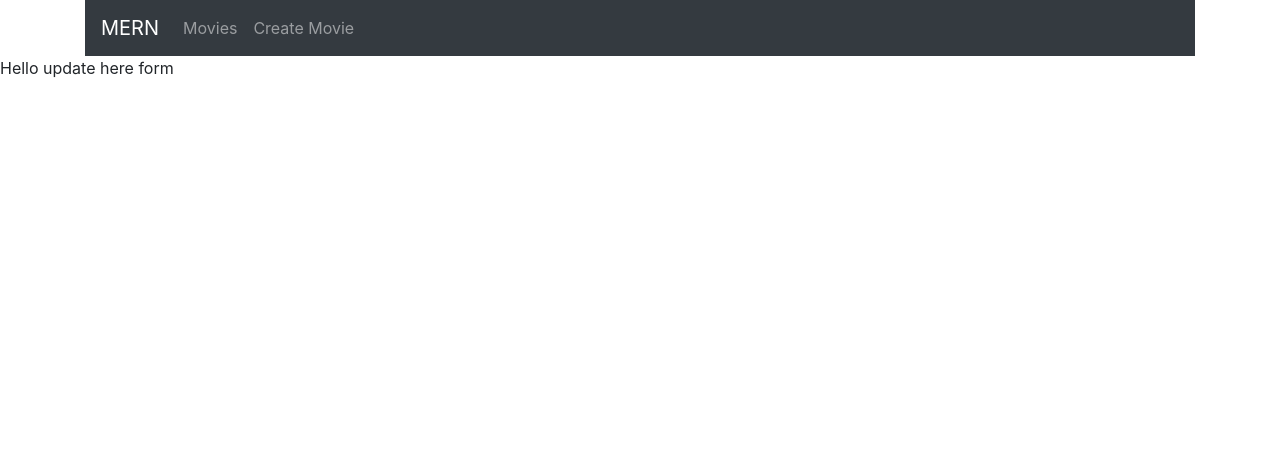
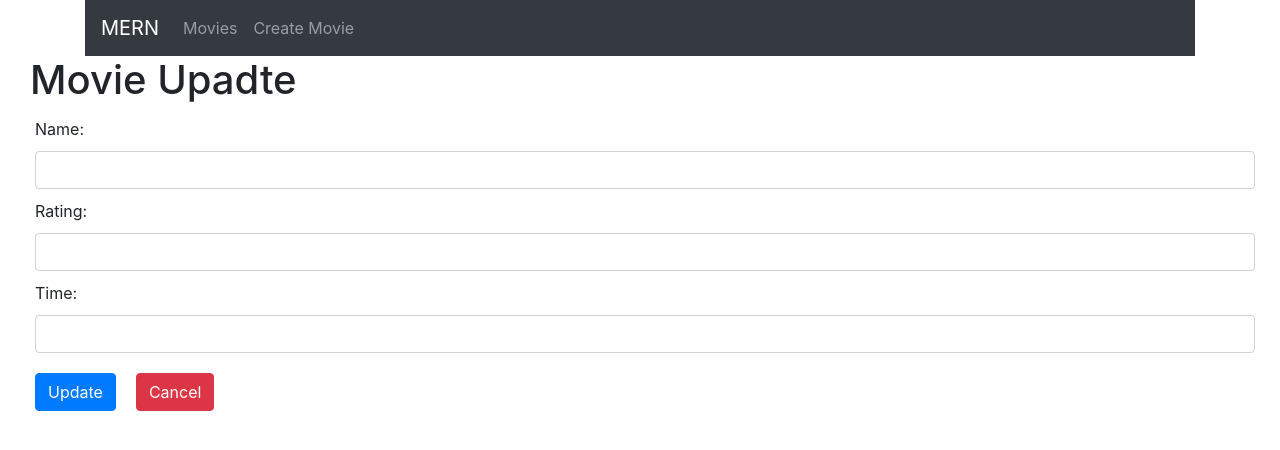
Before and after one commit to Rakib-RS/Movies-app, a React (Create React App) app in the folder client/: page /movies/update/1 in a window 1280 px wide. Shown: the top 450 px of the page. Built offline with nearby package versions, Linux system fonts and the light colour scheme.

Commit message:
update form design complete

```diff
--- a/client/src/pages/MoviesUpdate.jsx
+++ b/client/src/pages/MoviesUpdate.jsx
@@ -36,9 +36,32 @@ const CancelButton = styled.a.attrs({
 `
 
 class MoviesUpdate extends Component {
+    constructor(props){
+        super(props)
+        this.state = {
+            id: this.props.match.params.id,
+            name: '',
+            ratting: '',
+            time: '',
+        }
+    }
+
+
     render(){
+        const {name,ratting,time} = this.state;
         return(
-            <div>Hello update here form</div>
+            <Wrapper>
+                <Title>Movie Upadte</Title>
+                <Label>Name:</Label>
+                <InputText/>
+                <Label>Rating:</Label>
+                <InputText/>
+                <Label>Time:</Label>
+                <InputText/>
+                <Button>Update</Button>
+                <CancelButton href='/movies/list'>Cancel</CancelButton>
+            </Wrapper>
+
         )
     }
 }
```
